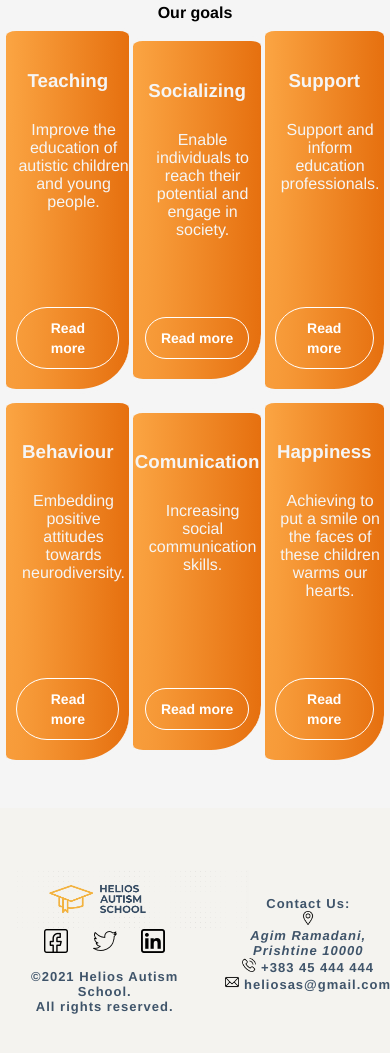
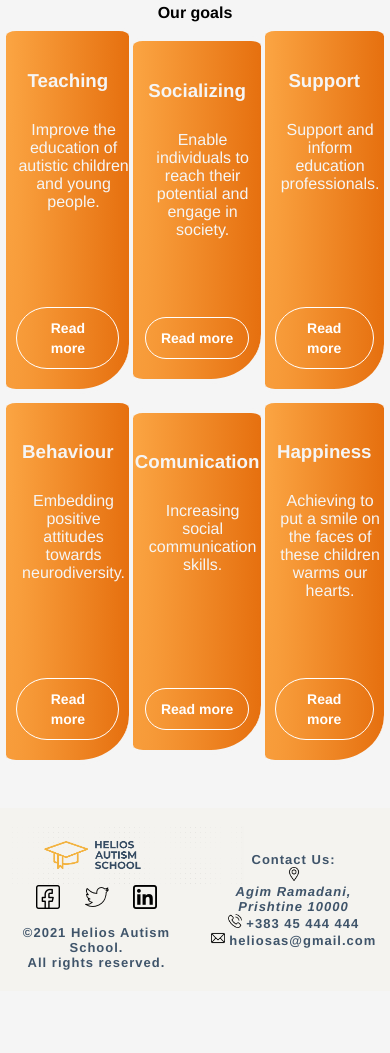
Before and after one commit to idejaferati/HELIOS, a plain HTML site: page html/index.html in a window 390 px wide. Shown: the part 1417-2470 px from the top of the page. After the commit the page ends 2408 px from the top, so only its background shows below. Drawn offline with Linux system fonts and the light colour scheme.

```diff
--- a/css/style.css
+++ b/css/style.css
@@ -94,7 +94,6 @@ body
     width: 100%;
 }
 .footer-div {
-    padding: 8px;
     margin: 0px auto;
     position: relative;
     background-color: rgb(244,243,239);
@@ -116,12 +115,18 @@ body
         display: contents;
     }
 }
-@media screen and (max-width: 500px) {
+@media screen and (max-width: 600px) {
     .footer-div {
-        width: 413px;
+        width: 518px;
+        padding: 8px;
     }
     .footer-left-div {
         display: block;
+    }
+}
+@media screen and (max-width: 564px) {
+    .footer-div {
+        width: auto;
     }
 }
 a {
```
